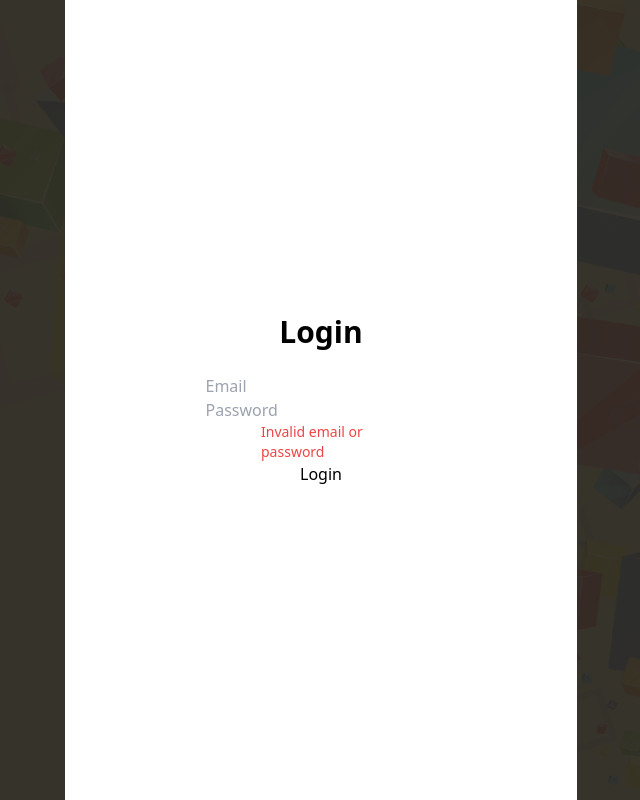
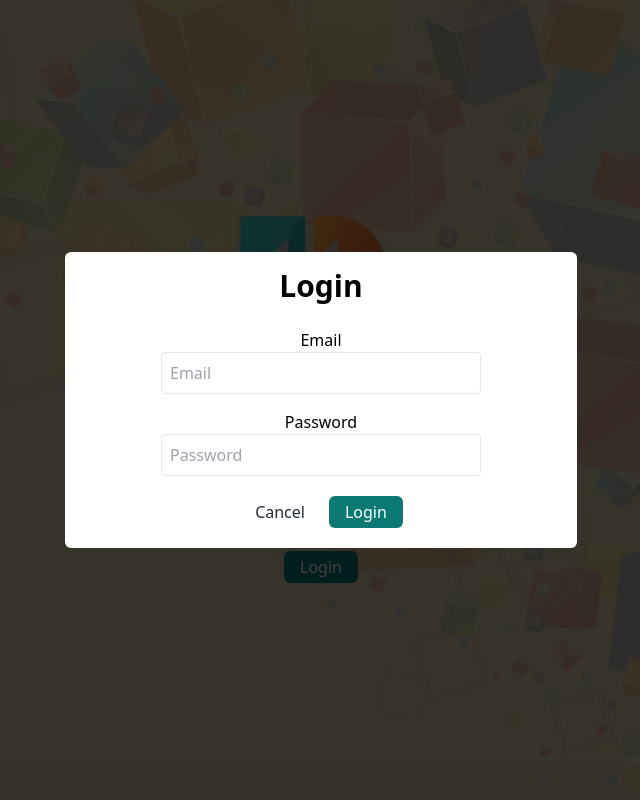
Before and after one commit to elperez365/food-order-team, a React (Vite) app: page / in a window 1280 px wide. Both pictures are taken after a click on the button "Login". Shown: the whole page, without its empty margins (319-959 px from the left). Built offline with nearby package versions, Linux system fonts and the light colour scheme.

Commit message:
loginForm

```diff
--- a/src/components/LoginForm.tsx
+++ b/src/components/LoginForm.tsx
@@ -1,14 +1,16 @@
 import { useNavigate } from "react-router-dom";
 import { login } from "../data/endpoints";
-import { useState } from "react";
+import { useEffect, useState } from "react";
 import { useAppDispatch } from "../redux/hooks";
 import { setLogin, setUser } from "../redux/slices/loginSlice";
+import { setCurrentView } from "../redux/slices/modalSlice";
+import Button from "./UI/Button";
 
 export default function LoginForm() {
   const navigate = useNavigate();
   const [email, setEmail] = useState("");
   const [password, setPassword] = useState("");
-  const [error, setError] = useState(true);
+  const [error, setError] = useState(false);
 
   const dispatch = useAppDispatch();
 
@@ -21,38 +23,61 @@ export default function LoginForm() {
       dispatch(setLogin(true));
       navigate("/home");
     } catch (err) {
-      alert(err);
+      //alert(err);
+      console.log(err);
+
       setError(true);
     }
   };
 
+  useEffect(() => {
+    return () => {
+      setEmail("");
+      setPassword("");
+      setError(false);
+    };
+  }, []);
+
   return (
-    <div className="flex h-screen items-center justify-center">
+    <div className="flex items-center justify-center">
       <form
-        className="flex w-3/4 flex-col items-center justify-center md:w-1/4"
+        className="flex w-3/4 flex-col items-center justify-center text-center"
         onSubmit={handleSubmit}
       >
-        <h1 className="mb-6 text-3xl font-bold">Login</h1>
+        <h2 className="mb-6 text-3xl font-bold">Login</h2>
+        <label>Email</label>
         <input
+          className="mb-4 w-full rounded border p-2"
+          placeholder="Email"
           type="email"
-          placeholder="Email"
-          className="input"
           value={email}
-          onChange={(e) => setEmail(e.target.value)}
+          onChange={(e: React.ChangeEvent<HTMLInputElement>) =>
+            setEmail(e.target.value)
+          }
+          required
         />
+        <label>Password</label>
         <input
+          className="mb-4 w-full rounded border p-2"
+          placeholder="Password"
           type="password"
-          placeholder="Password"
-          className="input"
           value={password}
-          onChange={(e) => setPassword(e.target.value)}
+          onChange={(e: React.ChangeEvent<HTMLInputElement>) =>
+            setPassword(e.target.value)
+          }
+          required
         />
         {error && (
           <p className="text-sm text-red-500">Invalid email or password</p>
         )}
-        <button className="btn" type="submit">
-          Login
-        </button>
+        <div className="flex">
+          <Button
+            text="Cancel"
+            style="textOnly"
+            onClick={() => dispatch(setCurrentView(""))}
+          />
+          <Button text="Login" style="classic" type="submit" />
+        </div>
       </form>
     </div>
   );
--- a/src/pages/LandingPage.tsx
+++ b/src/pages/LandingPage.tsx
@@ -14,7 +14,7 @@ const LandingPage = () => {
   return (
     <>
       <div
-        className="relative z-0 flex h-screen w-screen flex-col items-center justify-center bg-wallpaper bg-cover bg-center "
+        className="bg-wallpaper relative z-0 flex h-screen w-screen flex-col items-center justify-center bg-cover bg-center "
         style={{
           backgroundImage: `linear-gradient(rgba(215, 201, 170, 0.8), rgba(215, 201, 170, 0.8)), url(${wallpaper})`,
         }}
@@ -24,7 +24,7 @@ const LandingPage = () => {
           Renew Reuse Save
         </p>
         <Modal isOpen={modalValue === "login"}>
-          <LoginForm />
+          <LoginForm key={modalValue} />
         </Modal>
 
         <Button
```
